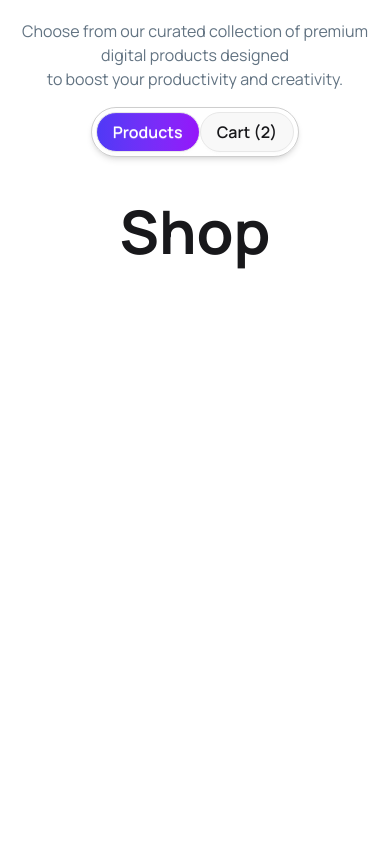
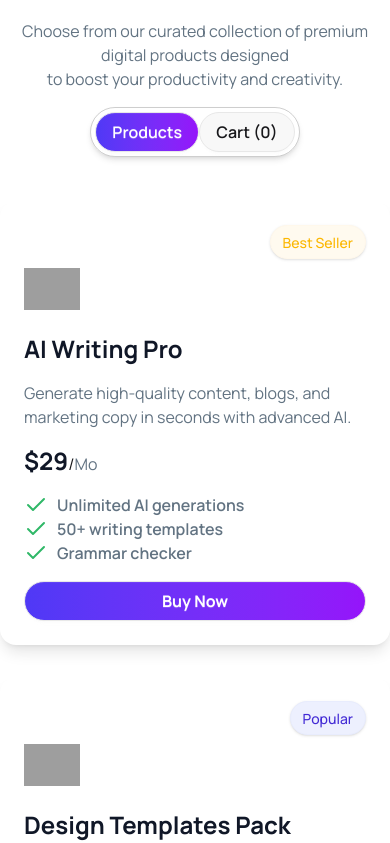
Before and after one commit to mustakim-abdullah-01/B13-A06, a React (Vite) app: page / in a window 390 px wide. Shown: the part 1833-2676 px from the top of the page. Before the commit the page ends 2105 px from the top, so only its background shows below. Built offline with nearby package versions, Linux system fonts and the light colour scheme; grey boxes are pictures that could not be loaded.

Commit message:
added funtional Shop and Cart Section and made responsive

```diff
--- a/public/ProductsData.Json
+++ b/public/ProductsData.Json
@@ -48,7 +48,7 @@
         "description": "Automate repetitive tasks and streamline your workflow with powerful tools.",
         "price": 79,
         "billing_cycle": "Mo",
-        "icon": "https://i.ibb.co.com/XkFm3D7x/shopping-cart.png",
+        "icon": "https://i.ibb.co.com/Y7crtRrx/toolkit.png",
         "features": [
             "50+ automations",
             "API access",
--- a/src/App.jsx
+++ b/src/App.jsx
@@ -1,4 +1,4 @@
-import { Suspense } from "react";
+import { Suspense, useState } from "react";
 import "./App.css";
 import NavBar from "./components/NavBar/NavBar";
 import Hero from "./components/Hero/Hero";
@@ -13,6 +13,11 @@ function App() {
   };
   const navPromise = navLinksPromise();
 
+
+const [cart, setCart] = useState([])
+
+
+
   return (
     <>
       <Suspense
@@ -20,17 +25,14 @@ function App() {
           <div className="flex justify-center items-center h-120">
             <span className="loading loading-spinner text-neutral"></span>
           </div>
-        }>
-
-
-        <NavBar navPromise={navPromise} />
+        }
+      >
+        <NavBar cart={cart} navPromise={navPromise} />
+      </Suspense>
         <Hero />
         <Stats />
         <ProductIntro />
-        <ShopAndCart />
-
-
-      </Suspense>
+        <ShopAndCart cart={cart} setCart={setCart} />
     </>
   );
 }
--- a/src/components/NavBar/NavBar.jsx
+++ b/src/components/NavBar/NavBar.jsx
@@ -3,10 +3,10 @@ import { use, useState } from "react";
 import { FaAlignRight } from "react-icons/fa";
 import CommonButton from "../CommonButton";
 
-const NavBar = ({ navPromise }) => {
+const NavBar = ({ navPromise, cart }) => {
   const links = use(navPromise);
 
-  const [menuOpen, setMenuOpen] = useState(false)
+  const [menuOpen, setMenuOpen] = useState(false);
 
   return (
     <>
@@ -28,11 +28,11 @@ const NavBar = ({ navPromise }) => {
         </div>
 
         <div className="button-group flex items-center gap-1 md:gap-4">
-
-
           <div className="shopping-cart relative btn btn-sm btn-ghost h-12 rounded-full">
             <ShoppingCart />
-            <div className="h-5 w-5 flex text-white font-bold text-md absolute left-2 bottom-1 justify-center items-center bg-red-500 rounded-full">{0}</div>
+            <div className="h-5 w-5 flex text-white font-bold text-md absolute left-2 bottom-1 justify-center items-center bg-red-500 rounded-full">
+              {cart.length}
+            </div>
           </div>
 
           <div className="login-button text-[16px] font-semibold">
--- a/src/components/ShopAndCart/Cart.jsx
+++ b/src/components/ShopAndCart/Cart.jsx
@@ -1,8 +1,81 @@
-const Cart = () => {
+import { BsCartPlus } from "react-icons/bs";
+
+const Cart = ({ cart, setCart }) => {
+
+
+
+  const onClickRemoveHandler = (product) => {
+    const newCart = cart.filter((cartItem) => {
+      return product !== cartItem;
+    });
+
+    setCart(newCart);
+  };
+
+  // const onClickProceedHandler = (product) =>{
+
+  //   const newCart = cart.filter((cartItem) => {
+  //     return cartItem !== "" ;
+  //   });
+
+  //   setCart([]);
+
+  // }
+
   return (
     <>
-      <div>
-        <h1 className="text-6xl font-bold text-center">Cart</h1>
+      <div className="p-10 container mx-auto">
+        <h2 className="text-[#101727] text-2xl font-bold mb-6">Your Cart</h2>
+
+        <div className="flex flex-col gap-4 mb-6">
+          {cart.length === 0 ? (
+            <div className="flex flex-col justify-center items-center py-12 text-[#627382] gap-8">
+              <div className=" text-8xl">
+                <BsCartPlus />
+              </div>
+              <div className="text-2xl font-semibold">No Product Selected.</div>
+            </div>
+          ) : (
+            <div className="flex flex-col gap-4 mb-7">
+              {cart.map((product) => {
+                const { icon, name, price } = product;
+
+                return (
+                  <div
+                    key={product.id}
+                    className="rounded-2xl p-5 shadow-lg flex justify-between items-center gap-4"
+                  >
+                    <div className="flex justify-center items-center gap-4">
+                      <img src={icon} className="h-full" alt="" />
+                      <div className="flex flex-col gap-2">
+                        <h2 className="text-[#101727] text-xl font-semibold">
+                          {name}
+                        </h2>
+                        <p className="text-[#627382] text-[16px]">${price}</p>
+                      </div>
+                    </div>
+                    <button
+                      onClick={() => onClickRemoveHandler(product)}
+                      className="text-[16px] btn btn-error btn-soft font-bold rounded-full"
+                    >
+                      Remove
+                    </button>
+                  </div>
+                );
+              })}
+            </div>
+          )}
+
+          <div className="flex justify-between">
+            <p className="text-[#627382] text-[16px]">Total</p>
+
+            <p className="text-[#101727] text-2xl font-bold">0</p>
+          </div>
+
+          <button className="h-13 btn font-semibold transition-colors duration-500 text-white bg-linear-to-r from-[#4f39f6] to-[#9514fa]  rounded-full text-[16px]  hover:bg-linear-to-r hover:from-[#9514fa] hover:to-[#4f39f6]">
+            Proceed to Checkout
+          </button>
+        </div>
       </div>
     </>
   );
--- /dev/null
+++ b/src/components/ShopAndCart/ProductCard/ProductCard.jsx
@@ -0,0 +1,85 @@
+import { Check } from "lucide-react";
+
+const ProductCard = ({ product, cart, setCart }) => {
+
+
+  const { name, badge, description, price, billing_cycle, icon, features } =
+    product;
+
+
+const onClickHandler = () =>{
+
+  const oldArray = cart
+
+  const newArray = [... oldArray, product]
+
+  setCart(newArray)
+
+}
+
+
+  return (
+    <>
+      <div className="bg-white md:w-96 mx-auto shadow-lg rounded-2xl p-6">
+
+        <div className="top-badge relative h-9">
+          <div
+            className={`badge shadow badge-soft rounded-full px-3 py-4 absolute right-0 top-0  text-[14px] font-medium
+              ${
+                badge === "Best Seller"
+                  ? "badge-warning"
+                  : badge === "Popular"
+                    ? "badge-primary"
+                    : badge === "New"
+                      ? "badge-success"
+                      : ""
+              }
+              `}
+          >
+            {badge}
+          </div>
+        </div>
+
+        <div className="icon flex justify-start mb-4">
+          <div className="flex justify-center items-center rounded-full py-3.5 h-14 w-14">
+            <img src={icon} alt="" />
+          </div>
+        </div>
+
+        <div className="content space-y-4 mb-4">
+          <h2 className="text-2xl text-[#101727] font-bold">{name}</h2>
+
+          <p className="text-[#627382] text-[16px]">{description}</p>
+
+          <h3>
+            <span className="text-[#101727] font-bold text-2xl">${price}</span>/
+            <span className="text-[#627382]">{billing_cycle}</span>
+          </h3>
+
+          <ul>
+            {features.map((feature, index) => (
+              <li
+                className="flex gap-2.25 text-[#627382] font-semibold"
+                key={index}
+              >
+                <span className="text-[#30b868]">
+                  <Check />
+                </span>
+                {feature}
+              </li>
+            ))}
+          </ul>
+        </div>
+
+        <button
+          onClick={onClickHandler}
+          className="btn w-full text-white text-[16px] font-bold rounded-full transition-colors duration-500 bg-linear-to-r from-[#4f39f6] to-[#9514fa] hover:bg-linear-to-r hover:from-[#9514fa] hover:to-[#4f39f6]"
+        >
+          Buy Now
+        </button>
+      </div>
+    </>
+  );
+};
+
+export default ProductCard;
--- a/src/components/ShopAndCart/Shop.jsx
+++ b/src/components/ShopAndCart/Shop.jsx
@@ -1,8 +1,22 @@
-const Shop = () => {
+import { use } from "react";
+import ProductCard from "./ProductCard/ProductCard";
+
+const Shop = ({ productPromise, cart, setCart }) => {
+  const productsData = use(productPromise);
+
   return (
     <>
-      <div>
-        <h1 className="text-6xl font-bold text-center">Shop</h1>
+      <div className="container mx-auto grid grid-cols-1 md:grid-cols-2 xl:grid-cols-3 gap-8">
+        {productsData.map((product) => {
+          return (
+            <ProductCard
+              cart={cart}
+              setCart={setCart}
+              key={product.id}
+              product={product}
+            />
+          );
+        })}
       </div>
     </>
   );
--- a/src/components/ShopAndCart/ShopAndCart.jsx
+++ b/src/components/ShopAndCart/ShopAndCart.jsx
@@ -1,9 +1,16 @@
-import { useState } from "react";
+import { Suspense, useState } from "react";
 import Shop from "./Shop";
 import Cart from "./Cart";
 
-const ShopAndCart = () => {
+const ShopAndCart = ({ cart, setCart }) => {
   const [shopActive, setShopActive] = useState(true);
+
+  const productsPromise = async () => {
+    const productPromise = await fetch("/ProductsData.Json");
+    return productPromise.json();
+  };
+
+  const productPromise = productsPromise();
 
   return (
     <>
@@ -21,11 +28,27 @@ const ShopAndCart = () => {
               className={`btn ${!shopActive ? "bg-linear-to-r from-[#4f39f6] to-[#9514fa] text-white" : ""} text-[16px] rounded-full transition-colors duration-500`}
               onClick={() => setShopActive(false)}
             >
-              Cart (2)
+              Cart ({cart.length})
             </button>
           </div>
         </div>
-          {shopActive ? <Shop /> : <Cart />}
+        {shopActive ? (
+          <Suspense
+            fallback={
+              <div className="h-96 flex justify-center items-center">
+                <span className="loading loading-spinner text-info"></span>
+              </div>
+            }
+          >
+            <Shop
+              cart={cart}
+              setCart={setCart}
+              productPromise={productPromise}
+            />
+          </Suspense>
+        ) : (
+          <Cart cart={cart} setCart={setCart} />
+        )}
       </div>
     </>
   );
```
Also changed, not shown: src/assets/products/toolkit.png (added).
